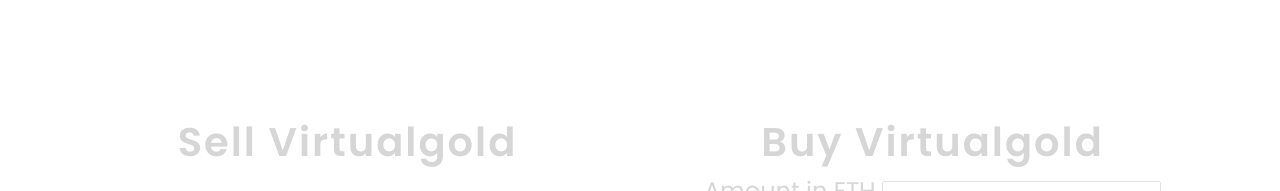
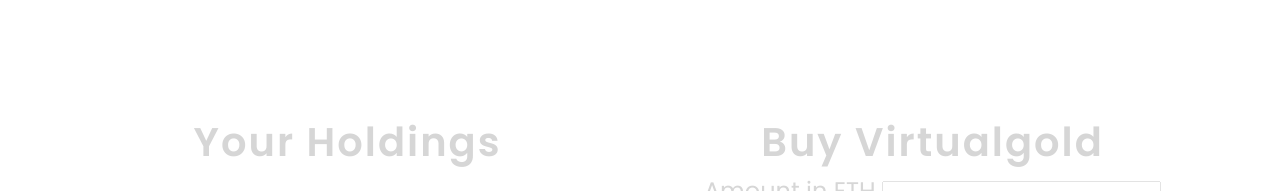
Before and after one commit to drpokerface/test, a plain HTML site: page index.html in a window 1280 px wide. Shown: the part 840-1031 px from the top of the page. Drawn offline with nearby package versions, Linux system fonts and the light colour scheme.

Commit message:
Update index.html

```diff
--- a/index.html
+++ b/index.html
@@ -217,7 +217,7 @@ http://www.templatemo.com/tm-486-new-event
 		<div class="row">
 
 			<div class="wow bounceIn col-md-6 col-sm-6">
-				<center><h1>Sell Virtualgold</h1><br><table><tr><td align="right"><span style="color:#4267b2; font-size:24px">You currently own : </span></td><td> <span style="color:black; font-size:24px" id="price2"></span><span style="color:black; font-size:24px"></span></td></tr><tr><td align="right"><span style="font-size:24px">1 gram of virtualgold : </span></td><td> <span style="color:#4267b2; font-size:24px" id="price"></span><span style="color:#4267b2;font-size:24px"> </span></td></tr><tr><td align="right"><span style="font-size:24px;color:#4267b2;">Value of holdings :</span></td><td> <span style="font-size:24px" id="price3"></span></td></tr></table></center>
+				<center><h1>Your Holdings</h1><br><table><tr><td align="right"><span style="color:#4267b2; font-size:24px">You currently own : </span></td><td> <span style="color:black; font-size:24px" id="price2"></span><span style="color:black; font-size:24px"></span></td></tr><tr><td align="right"><span style="font-size:24px">1 gram of virtualgold : </span></td><td> <span style="color:#4267b2; font-size:24px" id="price"></span><span style="color:#4267b2;font-size:24px"> </span></td></tr><tr><td align="right"><span style="font-size:24px;color:#4267b2;">Value of holdings :</span></td><td> <span style="font-size:24px" id="price3"></span></td></tr></table></center>
 			</div>
 
 			<div class="wow bounceIn col-md-6 col-sm-6">
```
